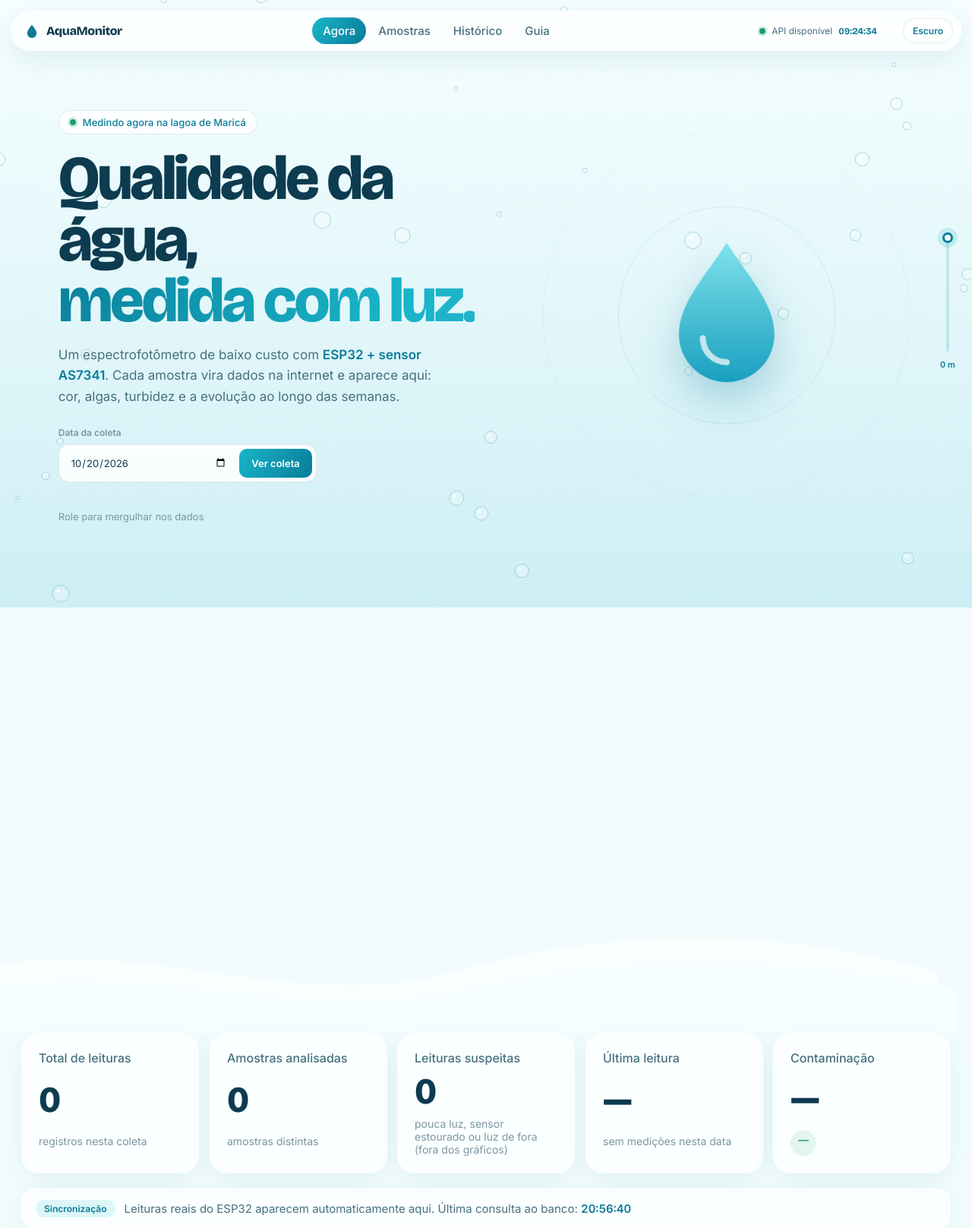
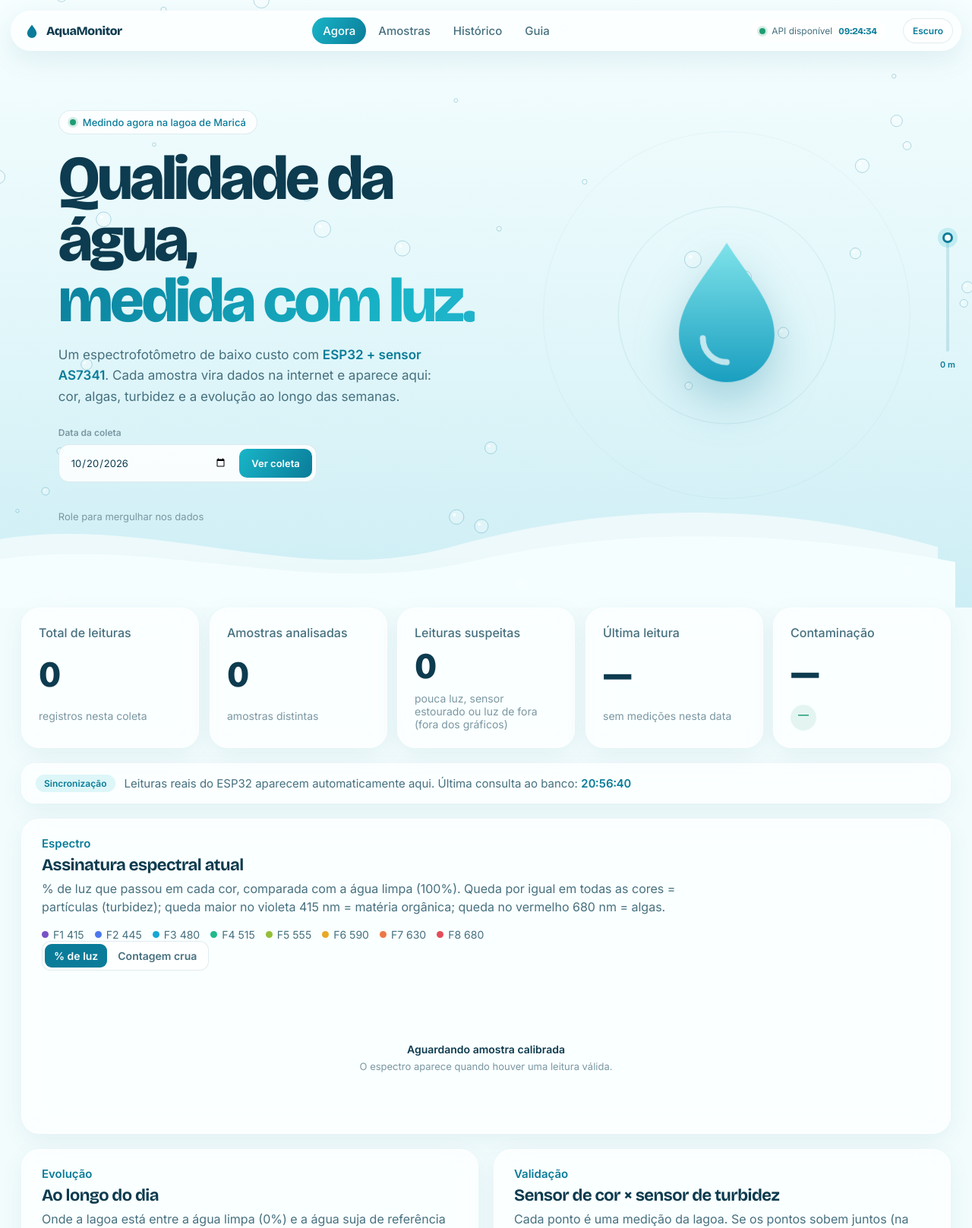
Before and after one commit to sgpcodes/projeto-monitoramento-de-agua--software, a Django app: page / in a window 1280 px wide. Shown: the top 1617 px of the page at 76% size. Run offline with Django 5.2, Linux system fonts and the light colour scheme; data that the repository does not hold is empty.

Commit message:
Topo da pagina Agora com uma tela de altura (sem trecho vazio na rolagem)

```diff
--- a/aquamonitor/static/aquamonitor/css/dashboard.css
+++ b/aquamonitor/static/aquamonitor/css/dashboard.css
@@ -65,7 +65,7 @@ button,input,select{font:inherit;color:inherit}
 @keyframes pulse{50%{box-shadow:0 0 0 8px rgba(31,157,116,.04)}}
 
 /* hero: 170vh, conteúdo sticky que afunda e some conforme rola */
-.hero{position:relative;height:170vh}
+.hero{position:relative;height:100vh}
 .hero-stick{position:sticky;top:0;display:grid;grid-template-columns:1.1fr .9fr;gap:30px;align-items:center;height:100vh;padding:90px max(6vw,28px) 60px;
   transform:scale(calc(1 - var(--hp)*.12)) translateY(calc(var(--hp)*-30px));opacity:calc(1 - var(--hp)*1.15);filter:blur(calc(var(--hp)*10px));transform-origin:50% 40%}
 .eyebrow{display:inline-flex;align-items:center;gap:9px;margin:0 0 18px;padding:7px 14px;font-size:13px;font-weight:500;color:var(--deep);background:var(--surface);border:1px solid var(--line);border-radius:999px}
```
